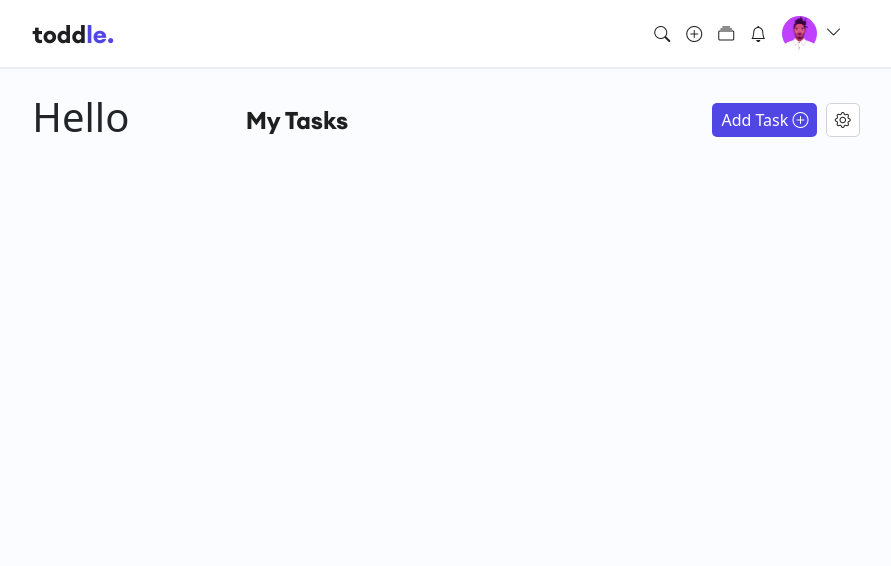
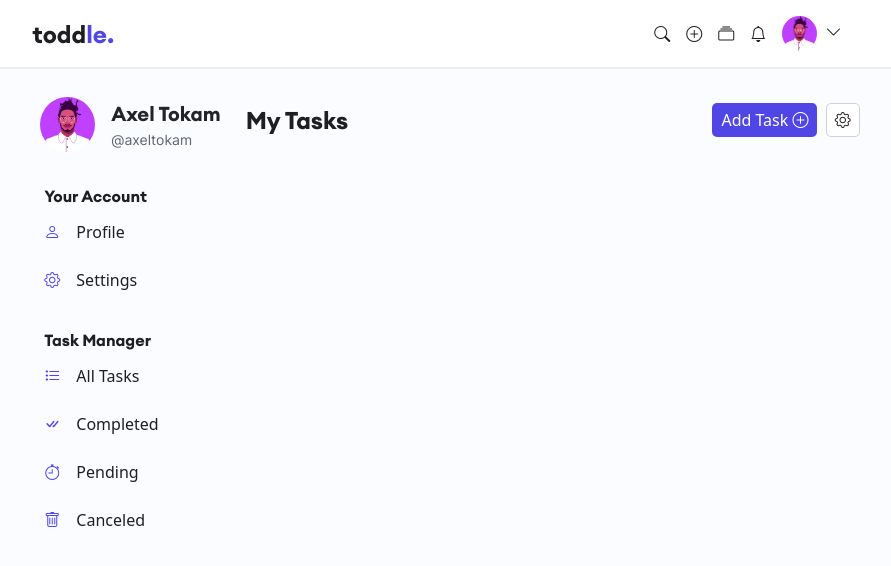
Before and after one commit to axelthereal/django-task-manager, a Django app: page /home in a window 1280 px wide. Shown: the top 566 px of the page, without its empty margins (193-1084 px from the left). Run offline with Django 4.2, Linux system fonts and the light colour scheme; some libraries are stand-ins or nearby versions.

Commit message:
New sidebar
Added an empty html/css designed sidebar

```diff
--- a/toddle/static/css/global.css
+++ b/toddle/static/css/global.css
@@ -17,6 +17,7 @@
          --bg-darker: #d2d2d2;
          --bg-dark-light:#e9ecf2;
          --bg-grey:#fafcff;
+         --bg-grey-dark:#ecf2fa;
 
          --txt-light:#fff;
          --txt-darker: #0a0a0a;
@@ -135,6 +136,10 @@ ul, ol {
   }
 
 /* Body-content */
+.divider{
+    background-color: var(--bg-grey-dark);
+    padding: 1px;
+}
 .btn-custom{
     border-radius: 5px;
     font-size: 18px;
@@ -157,4 +162,26 @@ ul, ol {
     color: var(--txt-dark);
     border:1px solid var(--bg-darker) !important;
   }
+  .btn-custom-dark:hover {
+    background-color: var(--bg-dark) !important;
+  }
+  .btn-custom-dark:active {
+    background-color: var(--bg-dark-light) !important;
+  }
+
+
+  .sidebar .profile-img{
+     width:55px;
+     height: 55px;
+  }
+  .list-group .list-group-item .bi{color: var(--active);}
+  .list-group .list-group-item{
+     background: transparent;
+     border: none;
+     border-radius: 5px;
+  }
+  .list-group .list-group-item:hover{
+      color: var(--active) !important;
+      background-color: var(--bg-grey-dark);
+  }
     /* side-bar */
--- a/toddle/templates/pages/home.html
+++ b/toddle/templates/pages/home.html
@@ -13,7 +13,50 @@
     <div class="main-content row">
 {# sidebar #}
 <div class="sidebar col-lg-3">
-    <h1>Hello</h1>
+
+    <div class="profile-bx d-flex justify-content-start align-items-center gap-3 py-1 mb-2 ps-2">
+        <img src="{% static '/images/avatar.jpg' %}" class="rounded-circle profile-img" alt="profile-img" srcset="">
+        <div class="profile-info">
+           <span class="fullnames d-block txt-title fw-semibold fs-5 colr-darker">Axel Tokam</span>
+           <span class="username d-block txt-text fw-lighter small colr-dark-light">@axeltokam</span>
+        </div>
+   </div>
+
+
+   <div class="list-group py-1 px-1 mt-4">
+    <span class="fs-6 txt-title fw-semibold colr-dark opacity-80 ps-2">Your Account</span>
+    <a href="" class="list-group-item list-group-item-action d-flex align-items-center gap-3 py-2 my-1 ps-2">
+      <span class="bi bi-person"></span>
+      <span class="fs-6 colr-dark">Profile</span>
+    </a>
+      <a href="" class="list-group-item list-group-item-action d-flex align-items-center gap-3 py-2 my-1 ps-2">
+        <span class="bi bi-gear"></span>
+        <span class="fs-6 colr-dark">Settings</span>
+      </a>
+   </div>
+
+
+   <div class="list-group py-1 px-1 my-3">
+    <span class="fs-6 txt-title fw-semibold colr-dark opacity-80 ps-2">Task Manager</span>
+    <a href="" class="list-group-item list-group-item-action d-flex align-items-center gap-3 py-2 my-1 ps-2">
+      <span class="bi bi-list-task"></span>
+      <span class="fs-6 colr-dark">All Tasks</span>
+    </a>
+      <a href="" class="list-group-item list-group-item-action d-flex align-items-center gap-3 py-2 my-1 ps-2">
+        <span class="bi bi-check-all"></span>
+        <span class="fs-6 colr-dark">Completed</span>
+      </a>
+      <a href="" class="list-group-item list-group-item-action d-flex align-items-center gap-3 py-2 my-1 ps-2">
+        <span class="bi bi-stopwatch"></span>
+        <span class="fs-6 colr-dark">Pending</span>
+      </a>
+      <a href="" class="list-group-item list-group-item-action d-flex align-items-center gap-3 py-2 my-1 ps-2">
+        <span class="bi bi-trash"></span>
+        <span class="fs-6 colr-dark">Canceled</span>
+      </a>
+   </div>
+
+
   </div>
 {# /*sidebar #}
 {# main-bd #}
```
